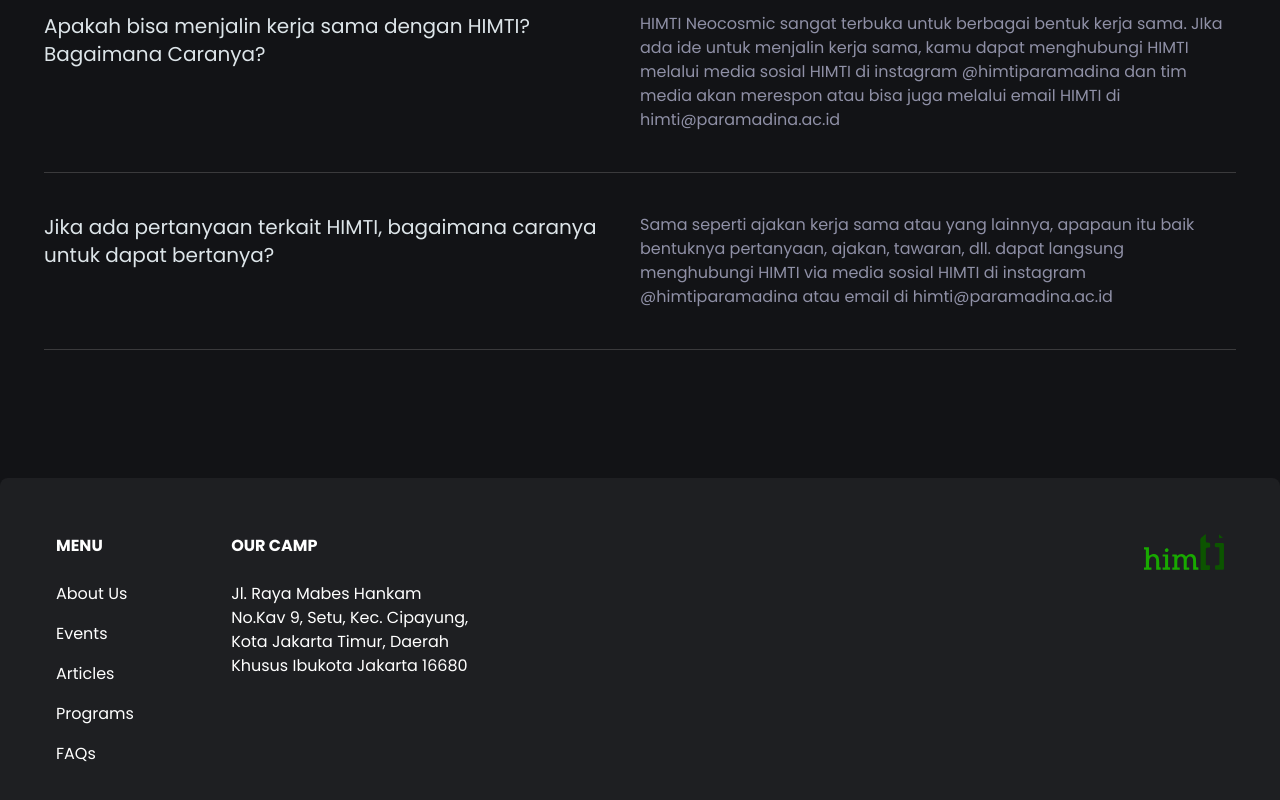
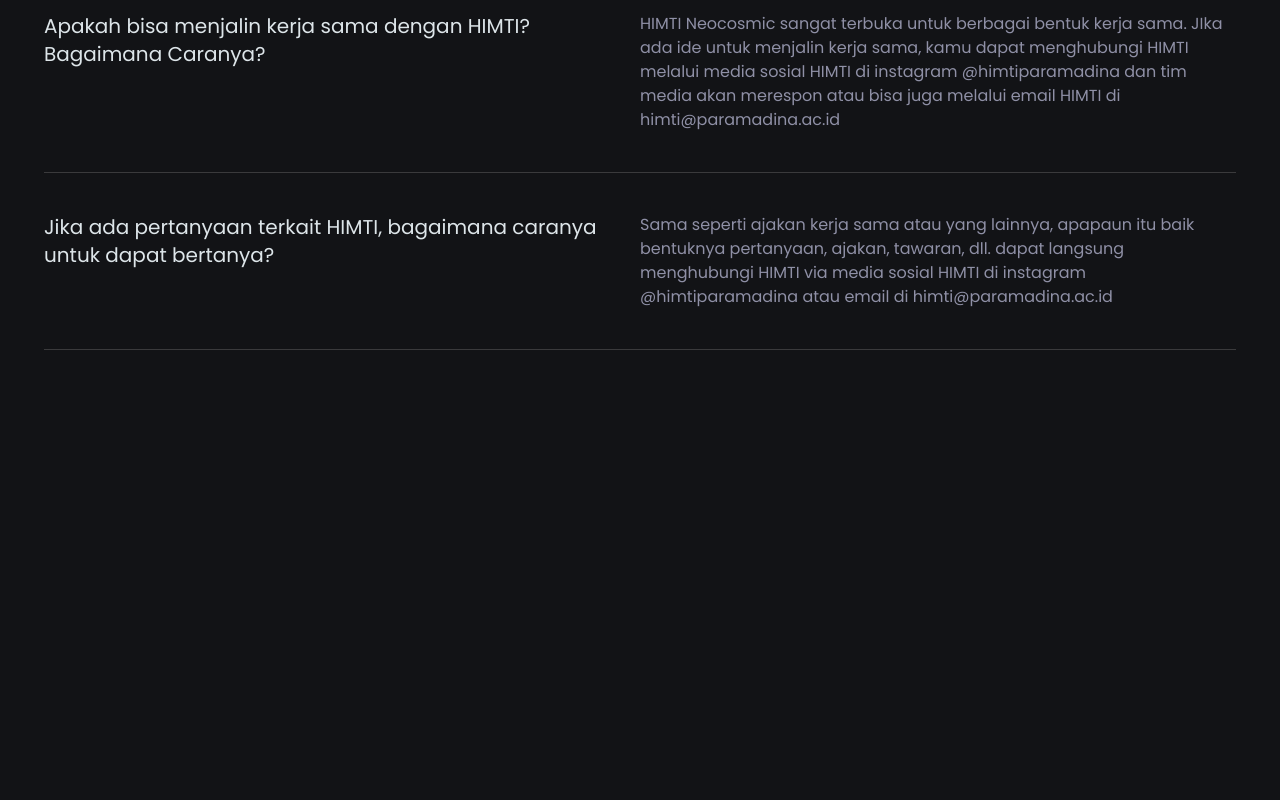
Before and after one commit to himtiparmad/himtiparmad-web, a Next.js app: page / in a window 1280 px wide. Shown: the part 4943-5743 px from the top of the page. After the commit the page ends 5293 px from the top, so only its background shows below. Built offline with nearby package versions, Linux system fonts and the light colour scheme.

Commit message:
revision

```diff
--- a/src/app/layout.tsx
+++ b/src/app/layout.tsx
@@ -2,7 +2,6 @@
 import { Poppins } from "next/font/google";
 import "./globals.css";
 import NavigationBar from "@/components/navigation-bar";
-import Footer from "@/components/footer";
 
 const poppins = Poppins({
   subsets: ["latin"],
@@ -25,7 +24,6 @@
       <body className={`${poppins.className} bg-dark-himti`}>
         <NavigationBar />
         <main className="w-full max-w-[1400px] flex mx-auto">{children}</main>
-        <Footer />
       </body>
     </html>
   );
--- a/src/app/page.tsx
+++ b/src/app/page.tsx
@@ -11,8 +11,6 @@
 import Programs from "@/components/programs";
 import { featuredData } from "./_data/featured_data";
 import { CardCooperation } from "@/components/card/card-cooperation";
-import ProgramsList from "@/components/program-list";
-import CooperationBox from "@/components/coop-box";
 
 export default function Home() {
   return (
--- a/src/components/Footer/index.tsx
+++ /dev/null
@@ -1,65 +0,0 @@
-"use client";
-import Link from "next/link";
-import Image from "next/image";
-import { usePathname } from "next/navigation";
-
-const Footer = () => {
-  const pathname = usePathname();
-
-  return (
-    <div
-      className={`${
-        pathname.startsWith("/himtipedia") ? "hidden" : "flex flex-row"
-      } w-full max-w-[1400px] mx-auto bg-white bg-opacity-5 mb-10 mt-32 rounded-lg p-14`}
-    >
-      <div className="w-[15%]">
-        <h4 className="text-base text-white font-bold uppercase">Menu</h4>
-        <ul className="flex flex-col gap-4 mt-6">
-          <li>
-            <Link href="/" className="text-base text-white">
-              About Us
-            </Link>
-          </li>
-          <li>
-            <Link href="/events" className="text-base text-white">
-              Events
-            </Link>
-          </li>
-          <li>
-            <Link href="/articles" className="text-base text-white">
-              Articles
-            </Link>
-          </li>
-          <li>
-            <Link href="/programs" className="text-base text-white">
-              Programs
-            </Link>
-          </li>
-          <li>
-            <Link href="/faqs" className="text-base text-white">
-              FAQs
-            </Link>
-          </li>
-        </ul>
-      </div>
-      <div className="w-[35%]">
-        <h4 className="text-base text-white font-bold uppercase">Our Camp</h4>
-        <p className="text-base text-white w-3/5 mt-6">
-          Jl. Raya Mabes Hankam No.Kav 9, Setu, Kec. Cipayung, Kota Jakarta
-          Timur, Daerah Khusus Ibukota Jakarta 16680
-        </p>
-      </div>
-      <div className="w-1/2 flex justify-end items-start">
-        <Image
-          src="/images/logo.svg"
-          width={80}
-          height={36}
-          alt="logo"
-          className="max-w-[80px]"
-        />
-      </div>
-    </div>
-  );
-};
-
-export default Footer;
--- a/src/components/footer/index.tsx
+++ /dev/null
@@ -1,65 +0,0 @@
-"use client";
-import Link from "next/link";
-import Image from "next/image";
-import { usePathname } from "next/navigation";
-
-const Footer = () => {
-  const pathname = usePathname();
-
-  return (
-    <div
-      className={`${
-        pathname.startsWith("/himtipedia") ? "hidden" : "flex flex-row"
-      } w-full max-w-[1400px] mx-auto bg-white bg-opacity-5 mb-10 mt-32 rounded-lg p-14`}
-    >
-      <div className="w-[15%]">
-        <h4 className="text-base text-white font-bold uppercase">Menu</h4>
-        <ul className="flex flex-col gap-4 mt-6">
-          <li>
-            <Link href="/" className="text-base text-white">
-              About Us
-            </Link>
-          </li>
-          <li>
-            <Link href="/events" className="text-base text-white">
-              Events
-            </Link>
-          </li>
-          <li>
-            <Link href="/articles" className="text-base text-white">
-              Articles
-            </Link>
-          </li>
-          <li>
-            <Link href="/programs" className="text-base text-white">
-              Programs
-            </Link>
-          </li>
-          <li>
-            <Link href="/faqs" className="text-base text-white">
-              FAQs
-            </Link>
-          </li>
-        </ul>
-      </div>
-      <div className="w-[35%]">
-        <h4 className="text-base text-white font-bold uppercase">Our Camp</h4>
-        <p className="text-base text-white w-3/5 mt-6">
-          Jl. Raya Mabes Hankam No.Kav 9, Setu, Kec. Cipayung, Kota Jakarta
-          Timur, Daerah Khusus Ibukota Jakarta 16680
-        </p>
-      </div>
-      <div className="w-1/2 flex justify-end items-start">
-        <Image
-          src="/images/logo.svg"
-          width={80}
-          height={36}
-          alt="logo"
-          className="max-w-[80px]"
-        />
-      </div>
-    </div>
-  );
-};
-
-export default Footer;
```
